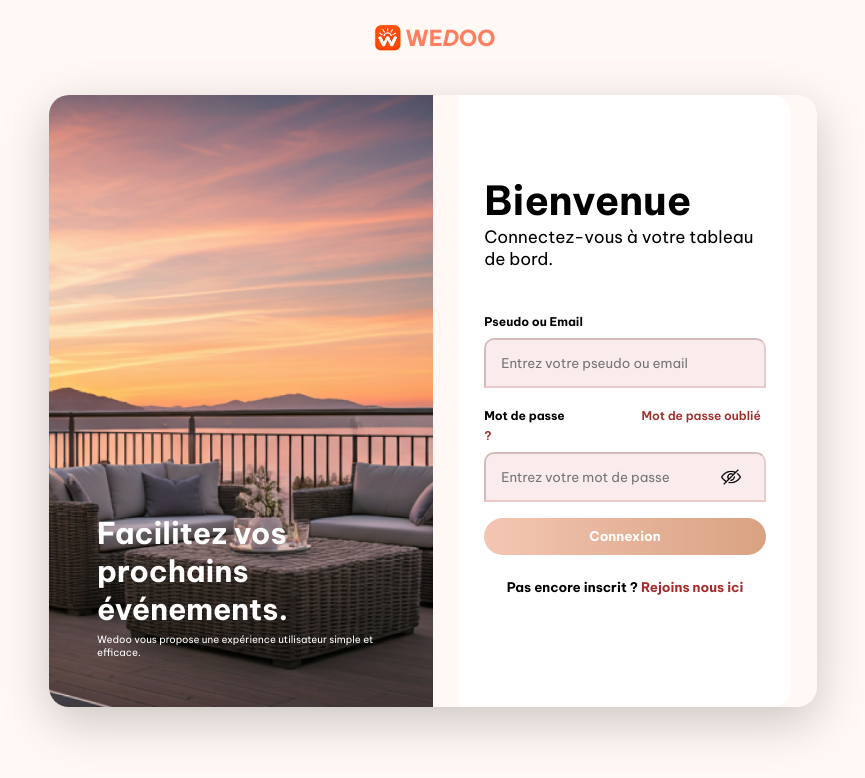
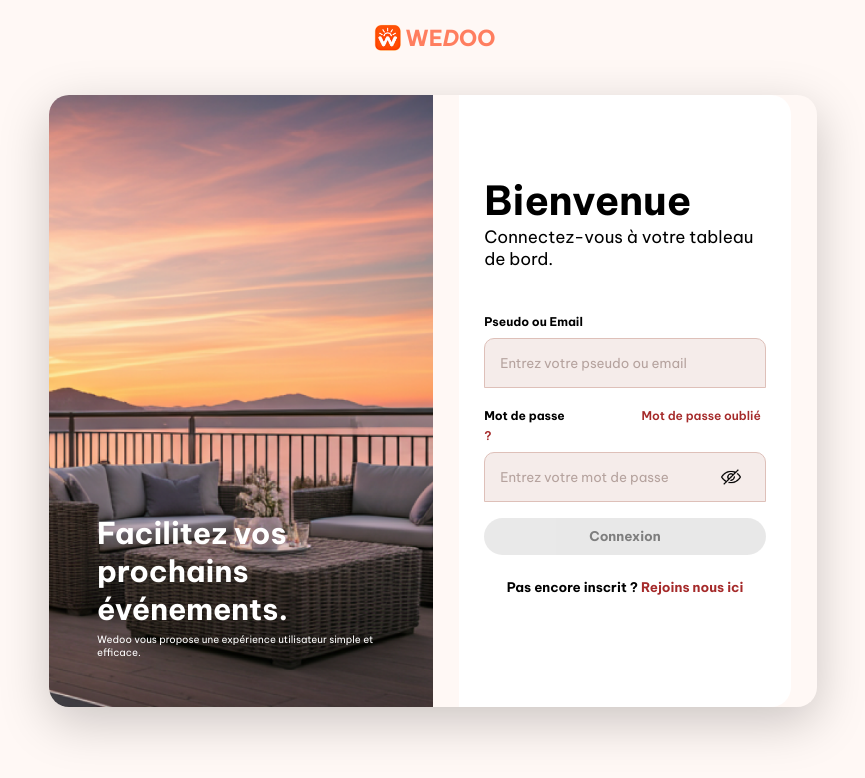
Before and after one commit to ChickenCodeSchool/Js-Team-vert-WildWlaker-P3-G3, a React (Vite) app in the folder client/: page /connexion in a window 1280 px wide. Shown: the top 778 px of the page, without its empty margins (207-1072 px from the left). Built offline with nearby package versions, Linux system fonts and the light colour scheme; a web font is replaced by a local one.

Commit message:
add files

```diff
--- a/client/src/App.css
+++ b/client/src/App.css
@@ -28,6 +28,10 @@ body {
   --input-color: rgba(222, 192, 185, 30%);
   --border-color: #dec0b9;
   --button-color: linear-gradient(to right, #ff7e5f, #a53b22); /*fonctionne uniquement avec background ou background-image*/
+  --button-color-disable: lightgrey;
+  --font-button-color-disable: black;
+  --font-input: #8b716b;
+  --font-placeholder: rgba(139, 113, 107, 0.6);
 
   --font-black: #1f1b18;
   --font-neutral: #ffffff;
--- a/client/src/pages/Connexion/Connexion.css
+++ b/client/src/pages/Connexion/Connexion.css
@@ -111,11 +111,10 @@ body {
   margin-top: 8px;
   width: 100%;
   height: 50px;
-  box-sizing: border-box;
   padding: 0 45px 0 15px;
   border-radius: 10px 10px 0 0;
-  background-color: rgba(226, 154, 154, 0.189);
-  border-color: rgba(194, 118, 118, 0.282);
+  background: var(--input-color);
+  border: 1px solid var(--border-color);
 }
 .email-connexion,
 .password-connexion {
@@ -125,7 +124,7 @@ body {
 
 .input-focus:focus {
   outline: none;
-  border-color: rgba(194, 118, 118, 0.282);
+  border: 1px solid var(--border-color);
   box-shadow: none;
 }
 
@@ -146,7 +145,7 @@ body {
   padding: 10px;
   border-radius: 20px;
   border: none;
-  background: linear-gradient(90deg, #e98d66, #b44708);
+  background: var(--button-color);
   color: white;
   font-weight: 700;
   cursor: pointer;
@@ -159,8 +158,12 @@ body {
 .button-connection-submit:disabled {
   opacity: 0.5;
   cursor: not-allowed;
+  background: var(--button-color-disable);
+  color: var(--font-button-color-disable);
 }
-
+::placeholder {
+  color: var(--font-placeholder);
+}
 .password-forget {
   font-size: 12px;
   margin-left: 6vw;
--- a/client/src/pages/Connexion/Connexion.tsx
+++ b/client/src/pages/Connexion/Connexion.tsx
@@ -42,6 +42,7 @@ function Connexion() {
       });
 
       const data = await res.json();
+      console.log(data);
 
       if (!res.ok) {
         setErrorMessage(data.message || "Erreur de connexion");
@@ -50,7 +51,11 @@ function Connexion() {
 
       localStorage.setItem("user", JSON.stringify(data));
 
-      navigate("/homeevents");
+      if (data.isAdmin) {
+        navigate("/admin");
+      } else {
+        navigate("/homeevents");
+      }
     } catch (err) {
       setErrorMessage("Erreur serveur");
     }
--- a/client/src/pages/ForgetPassword/ForgetPassword.css
+++ b/client/src/pages/ForgetPassword/ForgetPassword.css
@@ -13,7 +13,7 @@ body {
 
 .input-focus:focus {
   outline: none;
-  border-color: rgba(194, 118, 118, 0.282);
+  border: 1px solid var(--border-color);
   box-shadow: none;
 }
 
@@ -110,8 +110,8 @@ body {
   box-sizing: border-box;
   padding: 0 15px;
   border-radius: 10px 10px 0 0;
-  background-color: rgba(226, 154, 154, 0.189);
-  border-color: rgba(194, 118, 118, 0.282);
+  background: var(--input-color);
+  border: 1px solid var(--border-color);
 }
 
 .button-forgetPassword-submit {
@@ -132,6 +132,11 @@ body {
 .button-forgetPassword-submit:disabled {
   opacity: 0.5;
   cursor: not-allowed;
+  background: var(--button-color-disable);
+  color: var(--font-button-color-disable);
+}
+::placeholder {
+  color: var(--font-placeholder);
 }
 
 .register-link-forgetPassword {
--- a/client/src/pages/Register/Register.css
+++ b/client/src/pages/Register/Register.css
@@ -6,7 +6,7 @@ body {
 
 .input-focus:focus {
   outline: none;
-  border-color: rgba(194, 118, 118, 0.282);
+  border: 1px solid var(--border-color);
   box-shadow: none;
 }
 
@@ -121,8 +121,8 @@ body {
   box-sizing: border-box;
   padding: 0 15px;
   border-radius: 10px 10px 0 0;
-  background-color: rgba(226, 154, 154, 0.189);
-  border-color: rgba(194, 118, 118, 0.282);
+  background: var(--input-color);
+  border: 1px solid var(--border-color);
 }
 
 .password-input-register {
@@ -136,6 +136,10 @@ body {
 .container-password-register {
   position: relative;
   width: 100%;
+}
+
+::placeholder {
+  color: var(--font-placeholder);
 }
 
 .img-password-eye-register {
@@ -179,6 +183,8 @@ body {
 .button-register-submit:disabled {
   opacity: 0.5;
   cursor: not-allowed;
+  background: var(--button-color-disable);
+  color: var(--font-button-color-disable);
 }
 
 .register-link {
--- a/client/src/pages/ResetPassword/ResetPassword.css
+++ b/client/src/pages/ResetPassword/ResetPassword.css
@@ -135,7 +135,7 @@ body {
 
 .input-focus:focus {
   outline: none;
-  border-color: rgba(194, 118, 118, 0.282);
+  border: 1px solid var(--border-color);
   box-shadow: none;
 }
 
@@ -146,6 +146,12 @@ body {
 .button-resetpassword-submit:disabled {
   opacity: 0.5;
   cursor: not-allowed;
+  background: var(--button-color-disable);
+  color: var(--font-button-color-disable);
+}
+
+::placeholder {
+  color: var(--font-placeholder);
 }
 
 .resetpassword-link {
```
Also changed, not shown: 1 other file (tests, documents, lock files or other folders).
